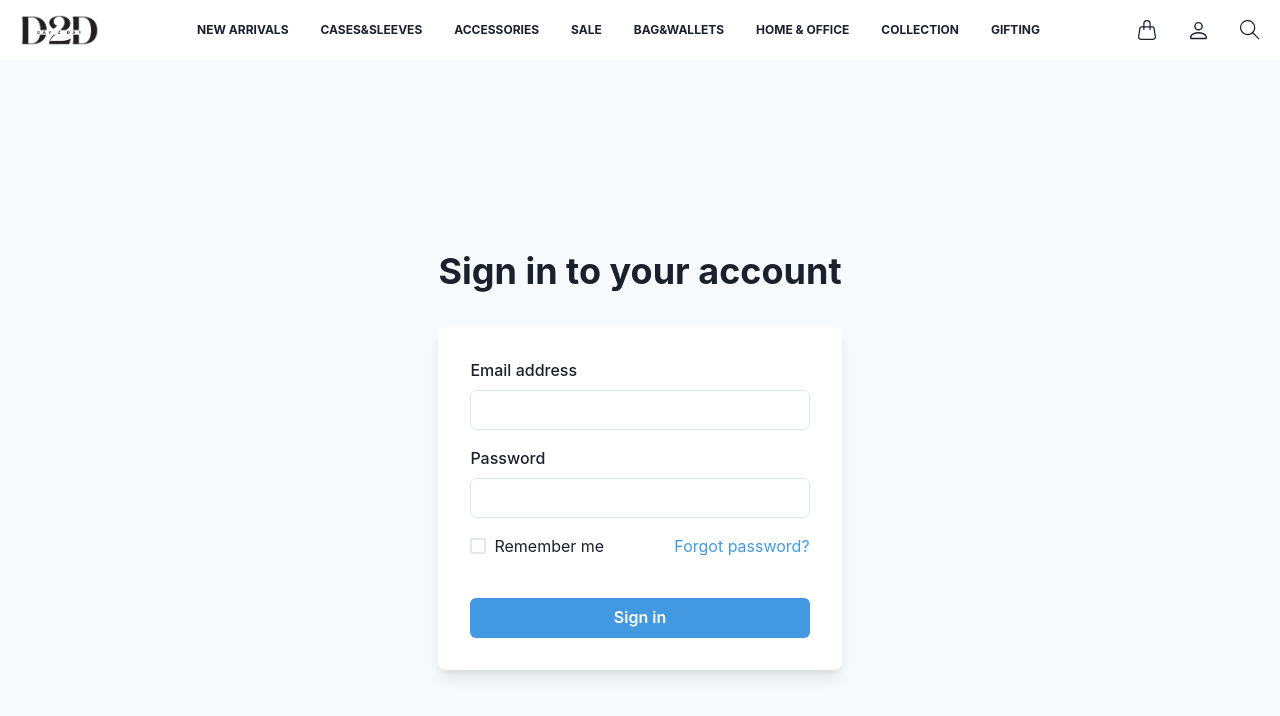
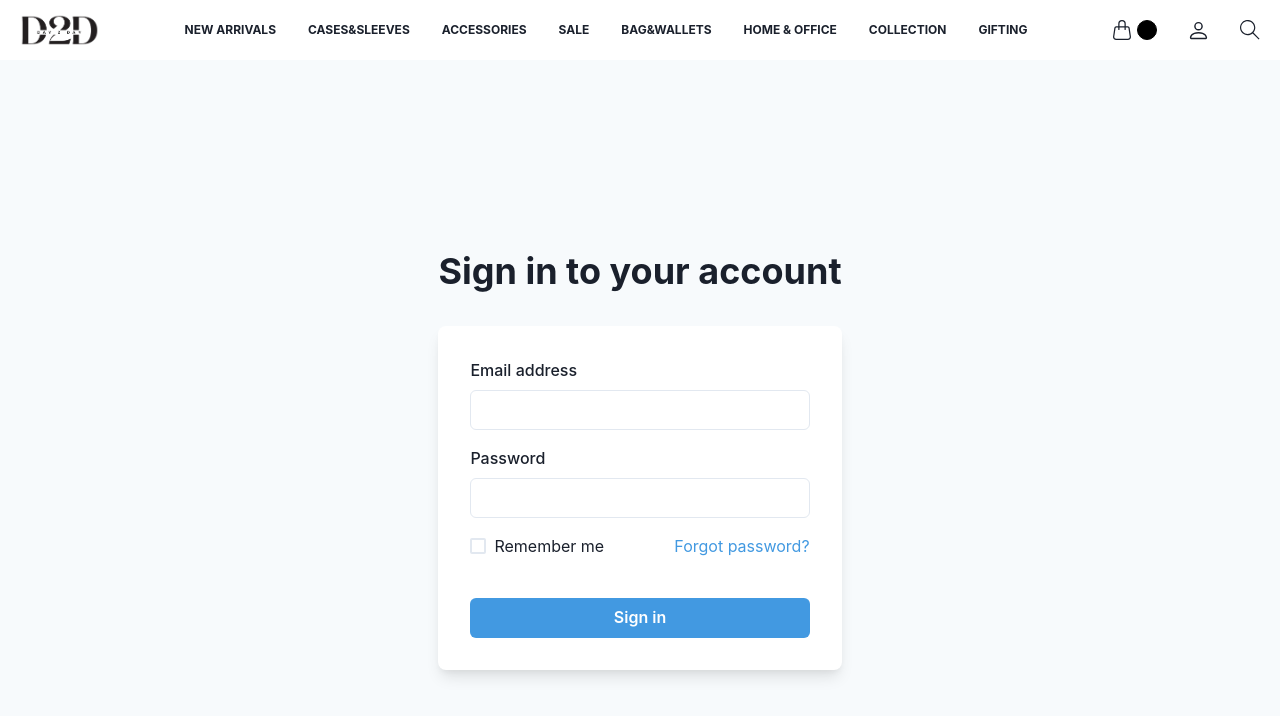
Before and after one commit to saikhmirsat/Dailyobjects.com-Clone, a React (Create React App) app in the folder frontend/: page /login in a window 1280 px wide. Shown: the top 716 px of the page. Built offline with nearby package versions, Linux system fonts and the light colour scheme; no server answers.

Commit message:
add nav cart count

```diff
--- a/frontend/public/index.html
+++ b/frontend/public/index.html
@@ -1,20 +1,15 @@
 <!DOCTYPE html>
 <html lang="en">
+
 <head>
   <meta charset="utf-8" />
-    <link rel="icon" href="%PUBLIC_URL%/favicon.ico" />
+  <link rel="icon" href="http://localhost:3000/static/media/logo.d34845b96d32e2f79385.png" />
   <meta name="viewport" content="width=device-width, initial-scale=1" />
   <meta name="theme-color" content="#000000" />
-    <meta
-      name="description"
-      content="Web site created using create-react-app"
-    />
+  <meta name="description" content="Web site created using create-react-app" />
   <link rel="preconnect" href="https://fonts.googleapis.com" />
   <link rel="preconnect" href="https://fonts.gstatic.com" crossorigin />
-    <link
-      href="https://fonts.googleapis.com/css2?family=Inter:wght@400;500;700&display=swap"
-      rel="stylesheet"
-    />
+  <link href="https://fonts.googleapis.com/css2?family=Inter:wght@400;500;700&display=swap" rel="stylesheet" />
   <link rel="apple-touch-icon" href="%PUBLIC_URL%/logo192.png" />
   <!--
       manifest.json provides metadata used when your web app is installed on a
@@ -35,8 +30,9 @@
       margin: 0;
     }
   </style>
-    <title>React App</title>
+  <title>Day2Day.com</title>
 </head>
+
 <body>
   <noscript>You need to enable JavaScript to run this app.</noscript>
   <div id="root"></div>
@@ -51,4 +47,5 @@
       To create a production bundle, use `npm run build` or `yarn build`.
     -->
 </body>
+
 </html>
--- a/frontend/src/Components/Navbar.css
+++ b/frontend/src/Components/Navbar.css
@@ -13,6 +13,23 @@
 
 .Hamburger-box {
 	display: none;
+}
+
+.nav-car-div {
+	display: flex;
+	gap: 5px;
+	align-items: center;
+
+}
+
+.nav-car-div>p {
+	border: 1px solid black;
+	border-radius: 50%;
+	height: 20px;
+	width: 20px;
+	background-color: black;
+	color: aliceblue;
+	font-size: 15px;
 }
 
 @media (max-width: 1024px) {
--- a/frontend/src/Components/Navbar.jsx
+++ b/frontend/src/Components/Navbar.jsx
@@ -1,6 +1,6 @@
 
 import React from "react"
-import { background, Box, Image, Text } from "@chakra-ui/react"
+import { background, Box, Heading, Image, Text } from "@chakra-ui/react"
 import { EmailIcon, SearchIcon, LockIcon } from "@chakra-ui/icons";
 import NewArrival from "./SubNavbar/NewArrival";
 import Cases from "./SubNavbar/CasesSleeve";
@@ -19,6 +19,9 @@ import { FaShoppingBag } from 'react-icons/fa';
 import "./Navbar.css"
 import { Link, useNavigate } from "react-router-dom";
 import Hamburger from "./Hamburger";
+import axios from "axios";
+import { useState } from "react";
+import { useEffect } from "react";
 
 
 
@@ -27,6 +30,10 @@ import Hamburger from "./Hamburger";
 
 
 const Navbar = () => {
+
+  const [cart, setCart] = useState("")
+
+
   const navigate = useNavigate()
   const checkIsAuth = JSON.parse(localStorage.getItem("isAuth"))
   const checkAdmin = JSON.parse(localStorage.getItem("role"))
@@ -36,6 +43,20 @@ const Navbar = () => {
     navigate('/')
   }
 
+  const getData = async () => {
+    await fetch(`https://awful-pear-bedclothes.cyclic.app/api/cart/me`, {
+      headers: {
+        "Authorization": localStorage.getItem('token')
+      }
+    })
+      .then((res) => res.json())
+      .then((res) => setCart(res.cart.length))
+      .catch((err) => console.log(err))
+
+  }
+  useEffect(() => {
+    getData()
+  }, [])
 
 
   return (
@@ -57,7 +78,7 @@ const Navbar = () => {
           </Box>
 
           <Box display="flex" alignItems='center' gap="30px" >
-            <Link to='/cart' ><BsHandbag size='20' /></Link>
+            <Link className="nav-car-div" to='/cart' ><BsHandbag size='20' /><Heading as='p' size="sm">{cart}</Heading></Link>
             <Link to={checkIsAuth ? checkAdmin == "admin" ? '/admindashboard' : '/userprofile' : '/register'}><BsPerson size='23' /></Link>
             <Link to='/search'><TfiSearch size='20' /></Link>
           </Box>
```
Lines whose indentation alone changed are shown as unchanged.
